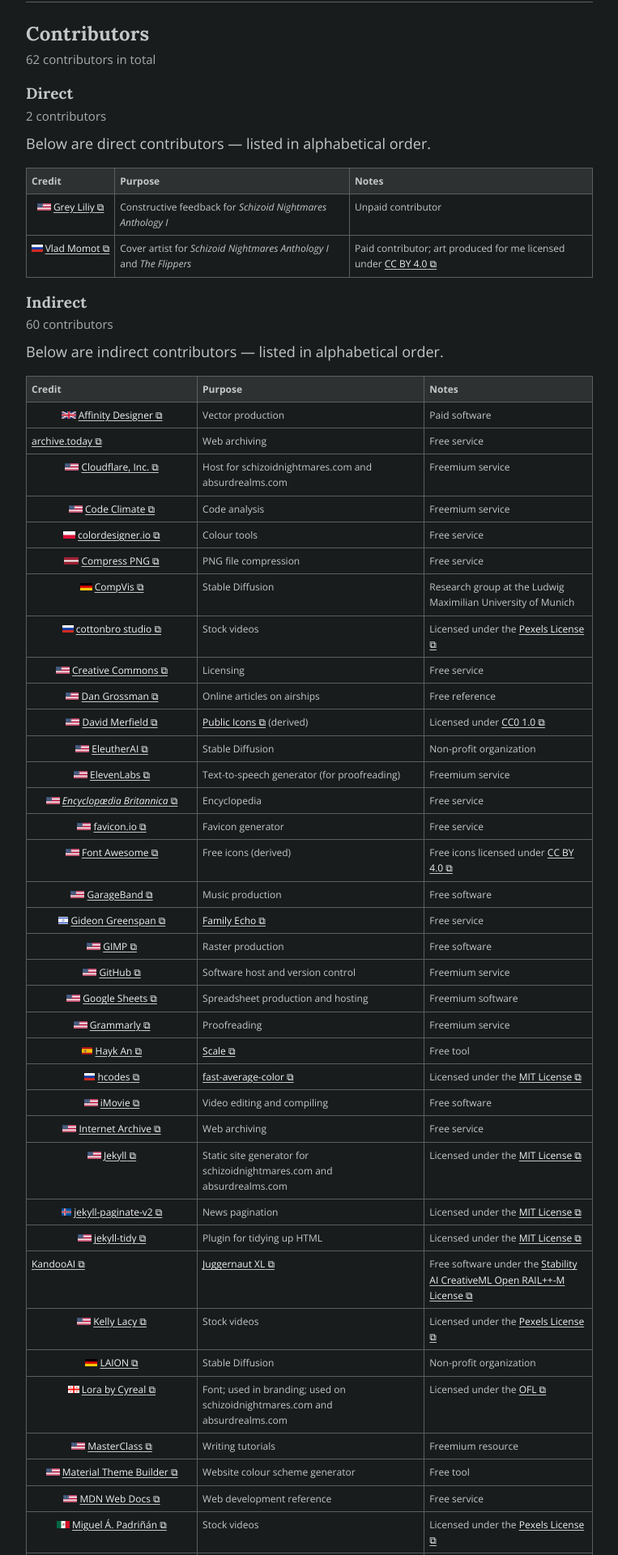
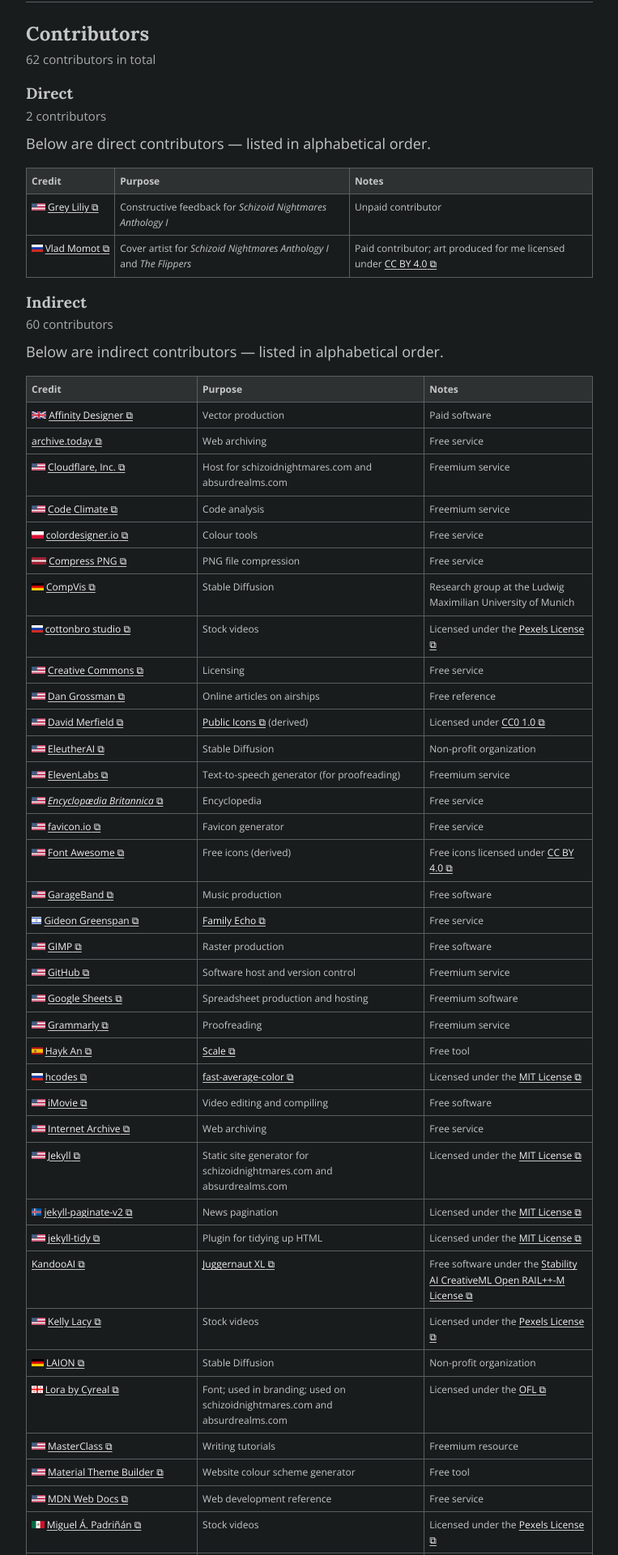
Before and after one commit to schizoidnightmares/schizoidnightmares.com, a Jekyll site: the page built from credits.md, in a window 1280 px wide. Shown: the part 355-2275 px from the top of the page at 81% size, without its empty margins (258-1021 px from the left). Built offline with Jekyll 4.4.1, drawn with Linux system fonts in a browser that asks for light colours.

Commit message:
fixing img alignment in tables

```diff
--- a/assets/css/style.scss
+++ b/assets/css/style.scss
@@ -108,7 +108,7 @@
     margin: 0 auto;
     text-align: left;
     th, td { vertical-align: top; }
-    th[colspan="2"], td:has(img) { text-align: center; }
+    th[colspan="2"], td:has(img:not(.flag)) { text-align: center; }
     th small { font-weight: normal; }
     &.full { width: 100%; }
     &.inline { margin: 0; }
```
